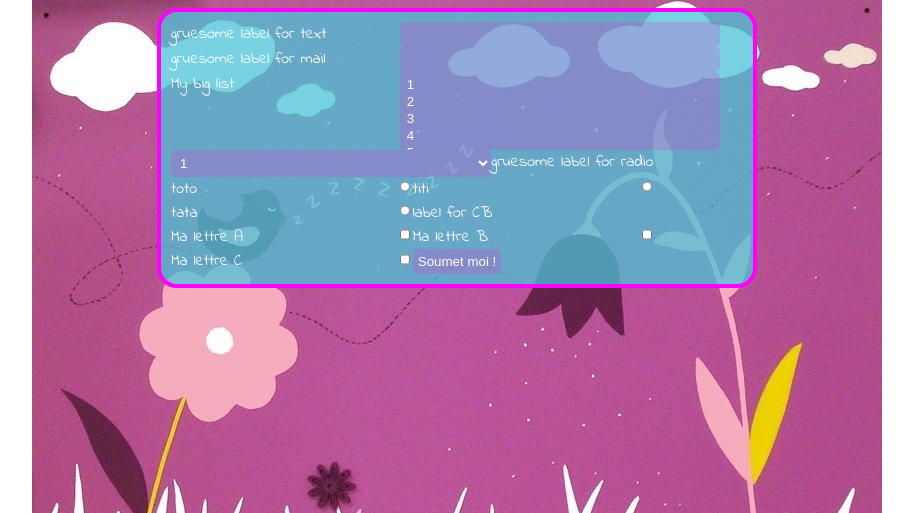
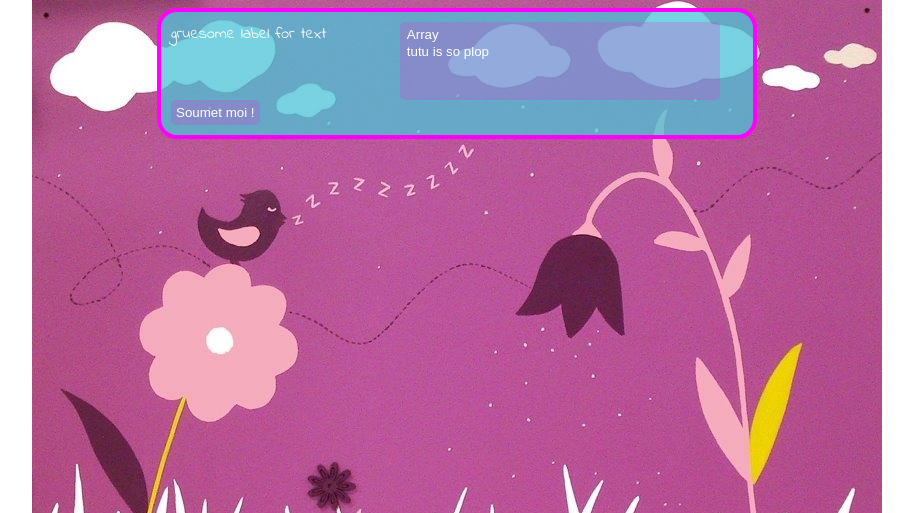
Before and after one commit to ItechSup-Ariane/Framework, a PHP site: page / in a window 1280 px wide. Shown: the top 513 px of the page, without its empty margins (183-1096 px from the left). Run offline with PHP 8.4, Linux system fonts and the light colour scheme.

Commit message:
improved index.php

```diff
--- a/classes/Widget/Choice/AbstractWidgetChoice.php
+++ b/classes/Widget/Choice/AbstractWidgetChoice.php
@@ -12,6 +12,7 @@
  */
 abstract class AbstractWidgetChoice extends Widget
 {
+
 
     protected $options = [];
 
--- a/index.php
+++ b/index.php
@@ -19,29 +19,14 @@
 });
 
 $form = new Itechsup\FormFwk\Form\Form();
-$form->addWidget(new Itechsup\FormFwk\Widget\WidgetImpl\WidgetText('txt_name', 'gruesome label for text'));
-$form->addWidget(new Itechsup\FormFwk\Widget\WidgetImpl\WidgetMail('mail_name', 'gruesome label for mail'));
-$form->addWidget(new Itechsup\FormFwk\Widget\Choice\Impl\WidgetMultiple('list_multiple', 'My big list', array("name"=>"maliste"),array("1"=>"1","2"=>"2","3"=>"3","4"=>"4","5"=>"5","6"=>"6")));
-
-
-$option[] = "1"; // $option = ["1", "2", "3"] <-- suggestion de Corentin que je trouve fort à propos
-$option[] = "2";
-$option[] = "3";
-
-$html[] = "";
-
-$form->addWidget(new Itechsup\FormFwk\Widget\Choice\Impl\WidgetSelectSimple('liste', 'gruesome label for mail',$html,$option));
-$form->addWidget(new Itechsup\FormFwk\Widget\Choice\Impl\SimpleExpended('radio_name', 'gruesome label for radio', [], ['toto', 'titi', 'tata']));
-
-$options = array('a' => 'Ma lettre A', 'b' => 'Ma lettre B', 'c' => 'Ma lettre C');
-$htmlAttributes = array();
-$form->addWidget(new Itechsup\FormFwk\Widget\Choice\Impl\WidgetCheckbox('checkbox_name', 'label for CB', $htmlAttributes, $options));
+$options = ['les lettres' => ['a' => 'Ma lettre A', 'b' => 'Ma lettre B', 'c' => 'Ma lettre C'], '001' => 'tutu is so plop'];
+$form->addWidget( new Itechsup\FormFwk\Widget\Choice\Impl\WidgetSelectSimple('txt_name', 'gruesome label for text', [], $options));
+$form->addWidget( new Itechsup\FormFwk\Widget\Choice\Impl\SimpleExpended('txt_name', 'gruesome label for text', [], $options));
+$form->addWidget( new Itechsup\FormFwk\Widget\Choice\Impl\WidgetCheckbox('txt_name', 'gruesome label for text', [], $options));
+$form->addWidget( new Itechsup\FormFwk\Widget\Choice\Impl\WidgetMultiple('txt_name', 'gruesome label for text', [], $options));
 
 if (!empty($_POST)) {
     $form->bind($_POST);
-    echo '<pre>';
-    print_r($_POST);
-    echo '</pre>';
 }
 ?>
 <html>
```
